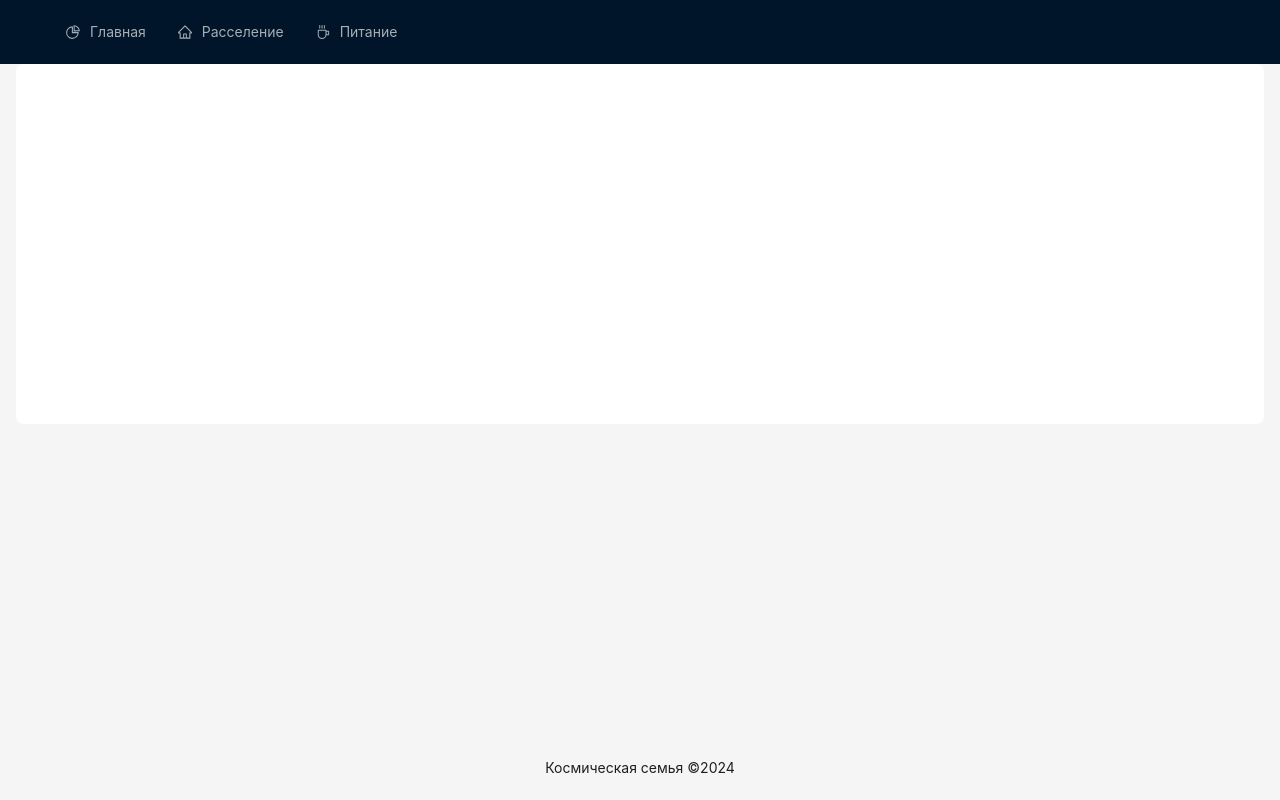
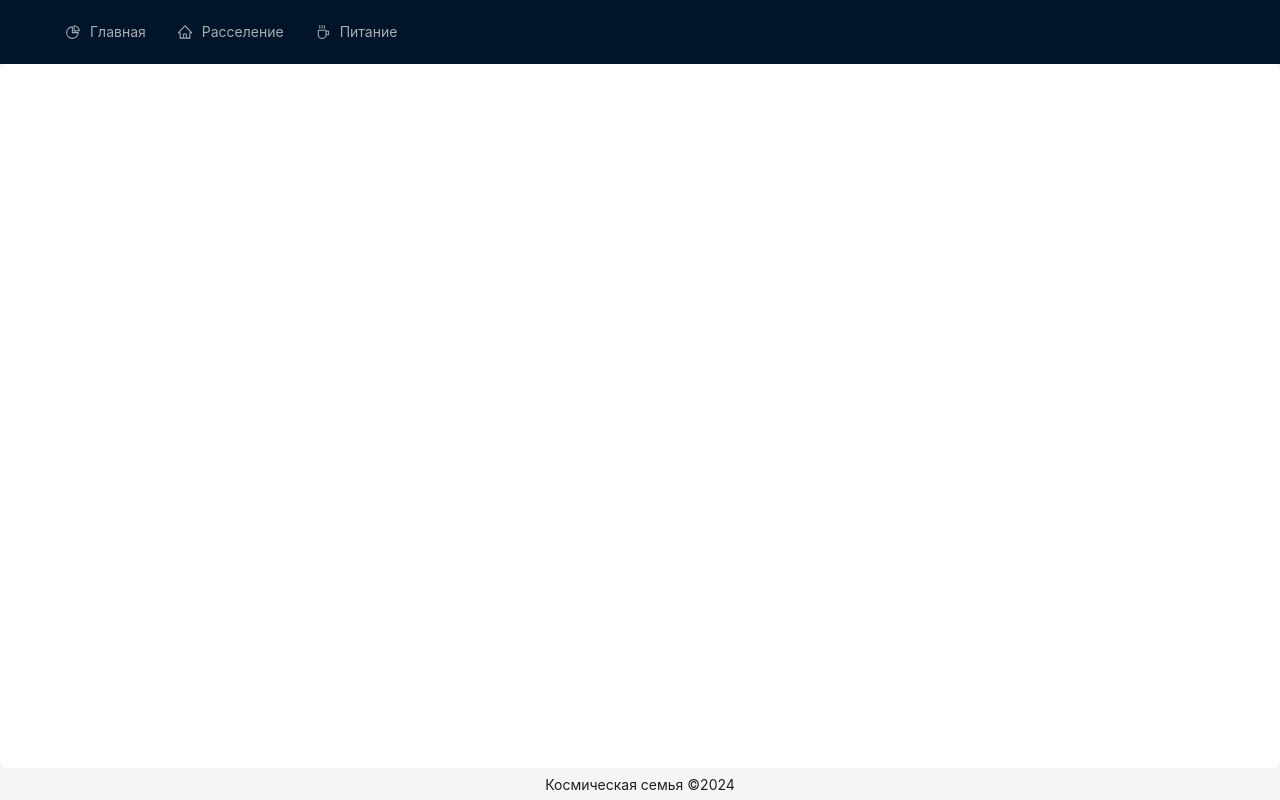
Before and after one commit to Vasyah/seminar-placement, a React (Vite) app: page / in a window 1280 px wide. Built offline with nearby package versions, Linux system fonts and the light colour scheme.

Commit message:
ISSUE-9 fix: фиксики

```diff
--- a/src/app/App.tsx
+++ b/src/app/App.tsx
@@ -1,4 +1,4 @@
-import React, { useEffect, useState } from 'react';
+import React from 'react';
 import { AppLayout } from './provider/Layout/ui/AppLayout';
 import { AppRouter } from './provider/Router/ui/AppRouter';
 
--- a/src/app/provider/Layout/ui/AppLayout.tsx
+++ b/src/app/provider/Layout/ui/AppLayout.tsx
@@ -41,11 +41,11 @@ export const AppLayout: React.FC<PropsWithChildren> = ({ children }) => {
                     <Menu theme="dark" mode="horizontal" defaultSelectedKeys={[window.location.pathname]} items={items} style={{ flex: 1, minWidth: 0 }} onClick={navigateHandler} />
                 </Header>
                 <Layout>
-                    <Content style={{ margin: '0 16px' }}>
+                    <Content>
                         <div
                             style={{
                                 padding: 24,
-                                minHeight: 360,
+                                minHeight: 'calc(100vh - 96px)',
                                 background: colorBgContainer,
                                 borderRadius: borderRadiusLG,
                             }}
@@ -54,7 +54,7 @@ export const AppLayout: React.FC<PropsWithChildren> = ({ children }) => {
                         </div>
                     </Content>
 
-                    <Footer style={{ textAlign: 'center' }}>Космическая семья ©2024</Footer>
+                    <Footer style={{ textAlign: 'center', height: '32px', padding: '0.5rem' }}>Космическая семья ©2024</Footer>
                     {/* <FloatButton icon={<UsergroupAddOutlined />} type="primary" style={{ right: 24 }} onClick={() => setUserShow(true)} /> */}
 
                     {/* {userShow && (
--- a/src/pages/PlacementPage/ui/PlacementPage.tsx
+++ b/src/pages/PlacementPage/ui/PlacementPage.tsx
@@ -34,6 +34,8 @@ export const PlacementPage = () => {
 
     return (
         <>
+            <Row justify={'end'}>
+                <Col>
                     <MyButton
                         tooltipProps={{ title: 'Скачать список участников' }}
                         buttonProps={{
@@ -44,6 +46,8 @@ export const PlacementPage = () => {
                             icon: <FilePdfOutlined />,
                         }}
                     />
+                </Col>
+            </Row>
             <Spin spinning={isUpdating || isPDFLoading} tip="Загрузка..." size="large" fullscreen />
             <Row wrap={true}>
                 {Object.values(BUILDINGS_INFO).map((building) => (
```
Lines whose indentation alone changed are shown as unchanged.
